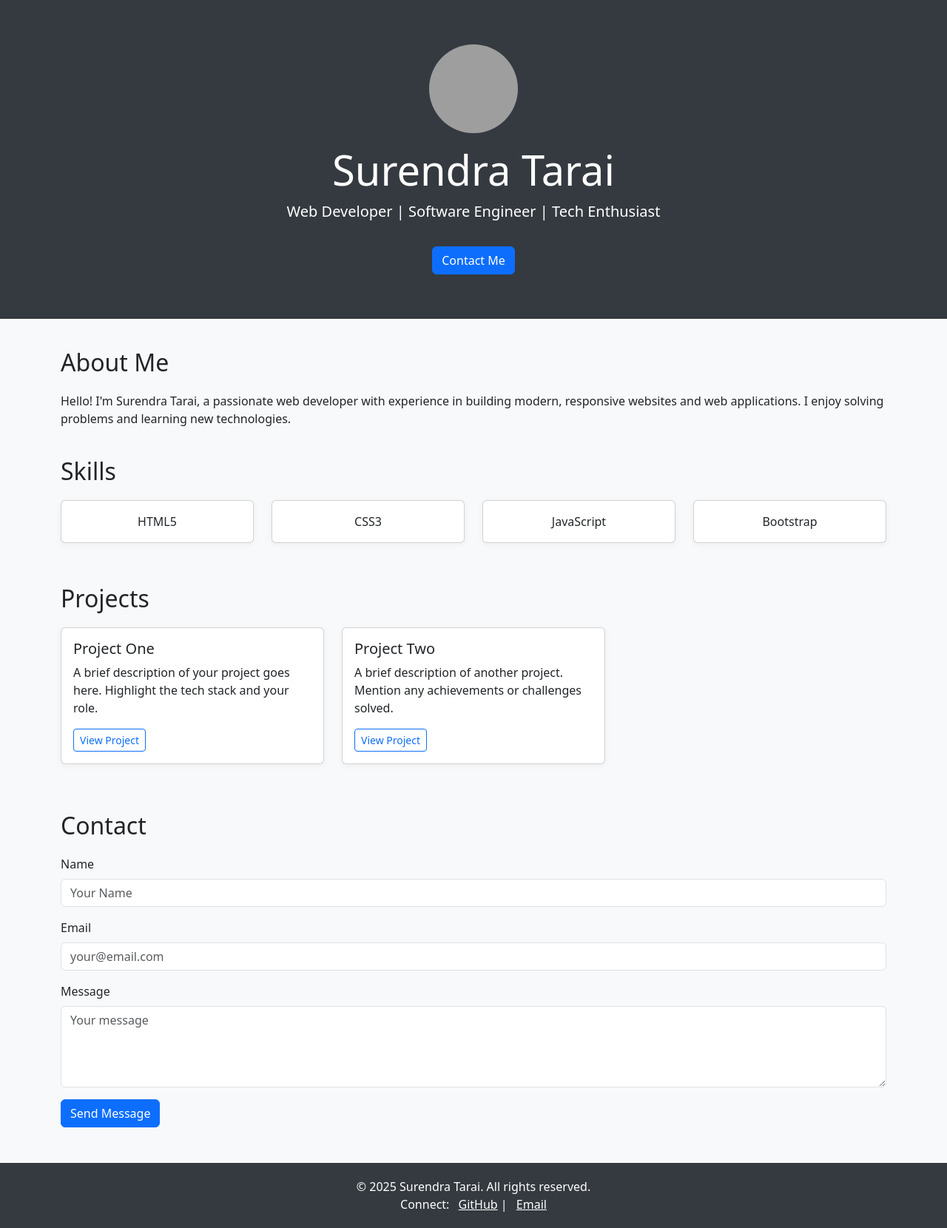
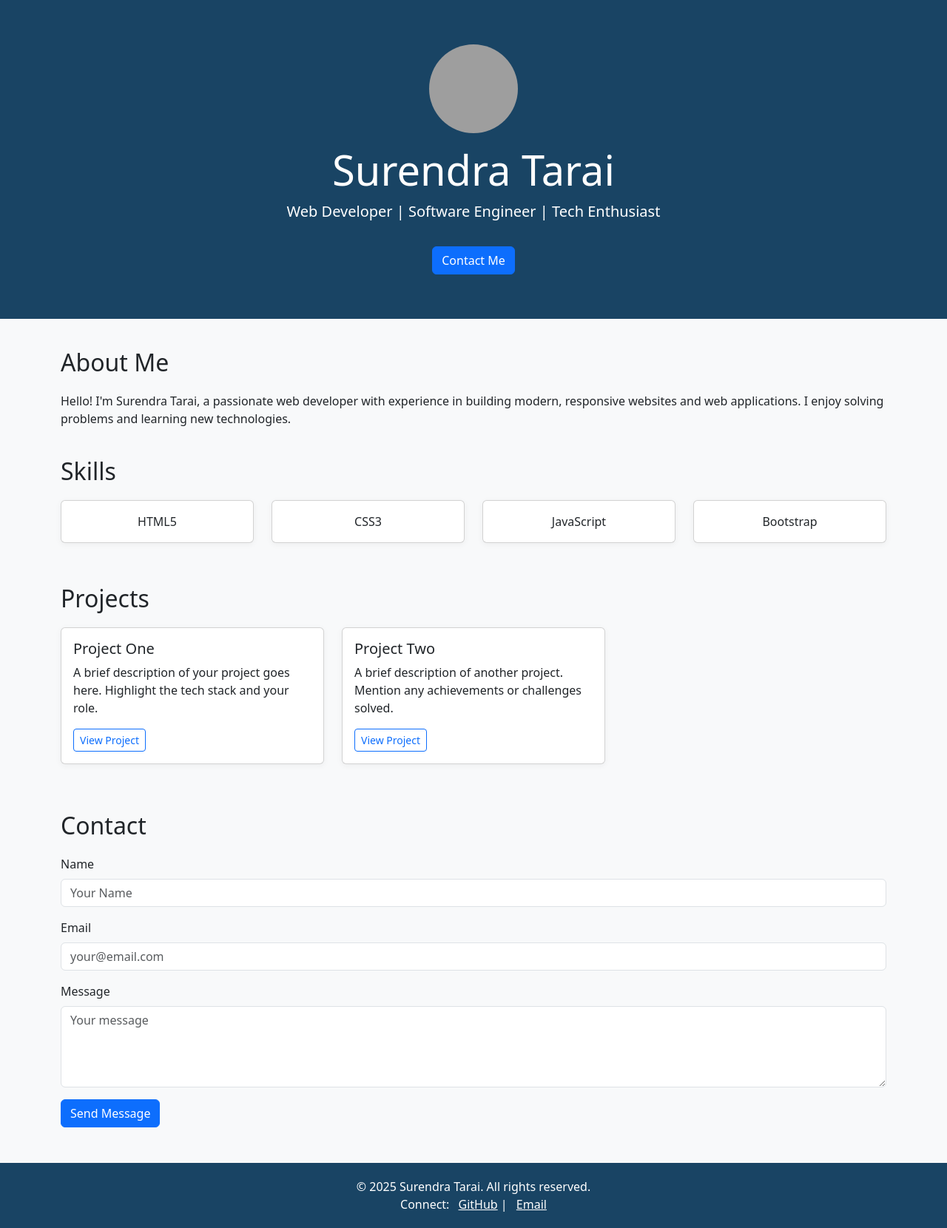
Before and after one commit to SurendraTarai/surendratarai.github.io, a plain HTML site: page index.html in a window 1280 px wide. Shown: the whole page at 74% size. Drawn offline with nearby package versions, Linux system fonts and the light colour scheme; grey boxes are pictures that could not be loaded.

Commit message:
Updated header & footer color

```diff
--- a/index.html
+++ b/index.html
@@ -8,10 +8,10 @@
     <link href="https://cdn.jsdelivr.net/npm/bootstrap@5.3.2/dist/css/bootstrap.min.css" rel="stylesheet">
     <style>
         body { background: #f8f9fa; }
-        .hero { background: #343a40; color: #fff; padding: 60px 0; }
+        .hero { background: #194464; color: #fff; padding: 60px 0; }
         .section-title { margin-top: 40px; margin-bottom: 20px; }
         .card { box-shadow: 0 2px 8px rgba(0,0,0,0.05); }
-        footer { background: #343a40; color: #fff; padding: 20px 0; margin-top: 40px; }
+        footer { background: #194464; color: #fff; padding: 20px 0; margin-top: 40px; }
     </style>
 </head>
 <body>
```
